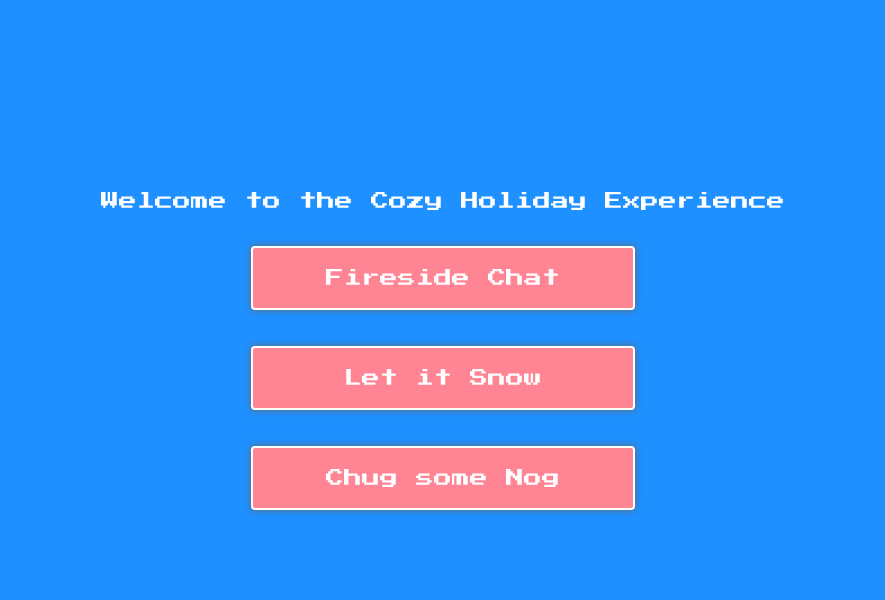
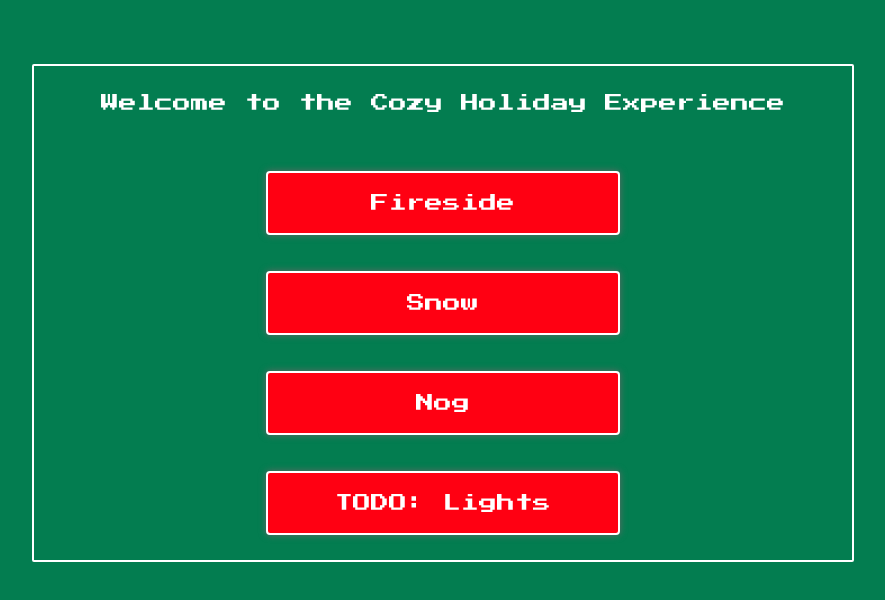
Before and after one commit to kristajg/cozy-holiday, a React (Create React App) app: page / in a window 1280 px wide. Shown: the top 600 px of the page, without its empty margins (197-1082 px from the left). Built offline with nearby package versions, Linux system fonts and the light colour scheme.

Commit message:
Little more work on demo

```diff
--- a/public/index.html
+++ b/public/index.html
@@ -8,7 +8,7 @@
     <style>
       body {
         margin: 0;
-        background-color:#1e90ff;
+        background-color: #037d50;
       }
     </style>
     <title>Cozy Holiday | Development Mode</title>
--- a/src/App.js
+++ b/src/App.js
@@ -2,6 +2,8 @@ import React, { PureComponent } from 'react';
 import styled, { keyframes } from 'styled-components';
 import Fireplace from './Fireplace';
 import Snow from './components/snow/Snow';
+import Eggnog from './components/eggnog/Eggnog';
+import Lights from './components/lights/Lights';
 
 const fadeIn = keyframes`
   0% {
@@ -19,22 +21,39 @@ const fadeIn = keyframes`
 
 const CozyHolidayWrapper = styled.div`
   text-align: center;
-  padding-top: 15%;
+  animation: ${fadeIn} 1.5s ease-in-out;
+  margin-top: 5%;
   font-family: 'Press Start 2P', cursive;
+  color: #fff;
+`;
+
+const CozyHolidayPanel = styled.div`
+  margin: 0 auto 25px auto;
+  padding: 25px;
   font-size: 18px;
-  color: #fff;
-  animation: ${fadeIn} 1.7s ease-in-out;
+  width: 60%;
+  border: 2px solid #fff;
+  border-radius: 2px;
+
+  @media only screen and (max-width: 600px) {
+    width: 75%;
+  }
+`;
+
+const PanelTitle = styled.div`
+  padding-bottom: 20px;
+  line-height: 24px;
 `;
 
 const TemporaryButton = styled.div`
   margin: 0 auto;
   text-align: center;
   vertical-align: middle;
-  width: 380px;
+  width: 350px;
   height: 60px;
   border: 2px solid #fff;
   border-radius: 4px;
-  background-color: #ff8494;
+  background-color: #ff0012;
   font-family: 'Press Start 2P', cursive;
   line-height: 60px;
   color: #fff;
@@ -56,12 +75,12 @@ class App extends PureComponent {
   state = {
     fireVisible: false,
     isSnowing: false,
-    showEggnog: false,
+    eggnogVisible: false,
+    lightsVisible: false,
     snowIntensity: 'mild', // number of snowflakes, decides snowing intensity. TODO: accept snowIntensity as a prop: mild, flurry, blizzard
   };
 
   fireDisplayToggle = () => {
-    console.log('wtf hey?')
     this.setState({ fireVisible: !this.state.fireVisible });
   };
 
@@ -69,31 +88,45 @@ class App extends PureComponent {
     this.setState({ isSnowing: !this.state.isSnowing });
   };
 
-  eggnogToggle = () => {
-    this.setState({ showEggnog: !this.state.showEggnog });
+  eggnogDisplayToggle = () => {
+    this.setState({ eggnogVisible: !this.state.eggnogVisible });
+  }
+
+  stringlightsDisplayToggle = () => {
+    this.setState({ lightsVisible: !this.state.lightsVisible });
   }
 
   render() {
-    console.log('uhhh what ', this.state.fireVisible);
     return (
       <CozyHolidayWrapper>
+        {/* Temporary Panel for dev & demo */}
+        <CozyHolidayPanel>
+          <PanelTitle>
             Welcome to the Cozy Holiday Experience
-        <br />
+          </PanelTitle>
           <br />
           <br />
           <TemporaryButton onClick={() => this.fireDisplayToggle()}>
-          Fireside Chat
+            Fireside
           </TemporaryButton>
           <br />
           <br />
           <TemporaryButton onClick={() => this.snowDisplayToggle()}>
-          Let it Snow
+            Snow
           </TemporaryButton>
           <br />
           <br />
-        <TemporaryButton onClick={() => this.eggnogToggle()}>
-          Chug some Nog
+          <TemporaryButton onClick={() => this.eggnogDisplayToggle()}>
+            Nog
           </TemporaryButton>
+          <br />
+          <br />
+          <TemporaryButton onClick={() => this.stringlightsDisplayToggle()}>
+            TODO: Lights
+          </TemporaryButton>
+        </CozyHolidayPanel>
+
+        {/* Display content and animations */}
         <Fireplace visible={this.state.fireVisible} />
         {(this.state.isSnowing &&
           <Snow
@@ -101,6 +134,8 @@ class App extends PureComponent {
             snowIntensity={this.state.snowIntensity}
           />
         )}
+        <Eggnog visible={this.state.eggnogVisible} />
+        <Lights visible={this.state.lightsVisible} />
       </CozyHolidayWrapper>
     );
   }
--- a/src/Fireplace.js
+++ b/src/Fireplace.js
@@ -62,7 +62,7 @@ class Fireplace extends Component {
     const audio = document.getElementById('fireplace-audio');
     if (visible && prevProps.visible !== visible) {
       if (audio instanceof HTMLAudioElement) {
-        audio.volume = 0.3;
+        audio.volume = 0.2;
         audio.play();
       }
     } else if (prevProps.visible !== visible) {
--- /dev/null
+++ b/src/components/eggnog/Eggnog.js
@@ -0,0 +1,60 @@
+import React from 'react';
+import nog from '../../assets/nog.png';
+import styled, { keyframes } from 'styled-components';
+
+// const slideInFromRight = keyframes`
+//   0% {
+//     right: -138px;
+//   }
+//   80% {
+//     right: 35px;
+//   }
+//   90% {
+//     right: 15px;
+//   }
+//   100% {
+//     right: 20px;
+//   }
+// `;
+
+// const slideOut = keyframes`
+//   0% {
+//     right: 20px;
+//   }
+//   20% {
+//     right: 30px;
+//   }
+//   100% {
+//     right: -138px;
+//   }
+// `;
+
+const NogWrapper = styled.div`
+  position: absolute;
+  right: 0;
+  bottom: 54%;
+  width: 280px;
+  height: auto;
+  display: ${props => props.visible ? 'block' : 'none'};
+`;
+
+const NogImage = styled.img`
+  position: relative;
+  width: 280px;
+  height: auto;
+  -webkit-transition: width 600ms, height 600ms;
+  transition: width 600ms, height 600ms;
+
+  &:hover {
+    width: 255px;
+    height: auto;
+  }
+`;
+
+const Eggnog = ({ visible }) => (
+  <NogWrapper visible={visible}>
+    <NogImage src={nog} alt="Cup of eggnog" />
+  </NogWrapper>
+);
+
+export default Eggnog;
--- /dev/null
+++ b/src/components/lights/Lights.js
@@ -0,0 +1,14 @@
+import React from 'react';
+import styled from 'styled-components';
+
+const LightsWrapper = styled.div`
+  display: ${props => props.visible ? 'block' : 'none'};
+`;
+
+const Lights = ({ visible }) => (
+  <LightsWrapper visible={visible}>
+    TODO: display strand lights up top
+  </LightsWrapper>
+);
+
+export default Lights;
--- a/src/components/snow/Snowflake.js
+++ b/src/components/snow/Snowflake.js
@@ -39,8 +39,6 @@ const SnowflakeStyle = styled.div`
   animation-timing-function: linear;
 `;
 
-
-
 const Snowflake = ({
   flakeShape,
   screenHeight,
```
Also changed, not shown: src/assets/nog.png (added). Lines whose indentation alone changed are shown as unchanged.
